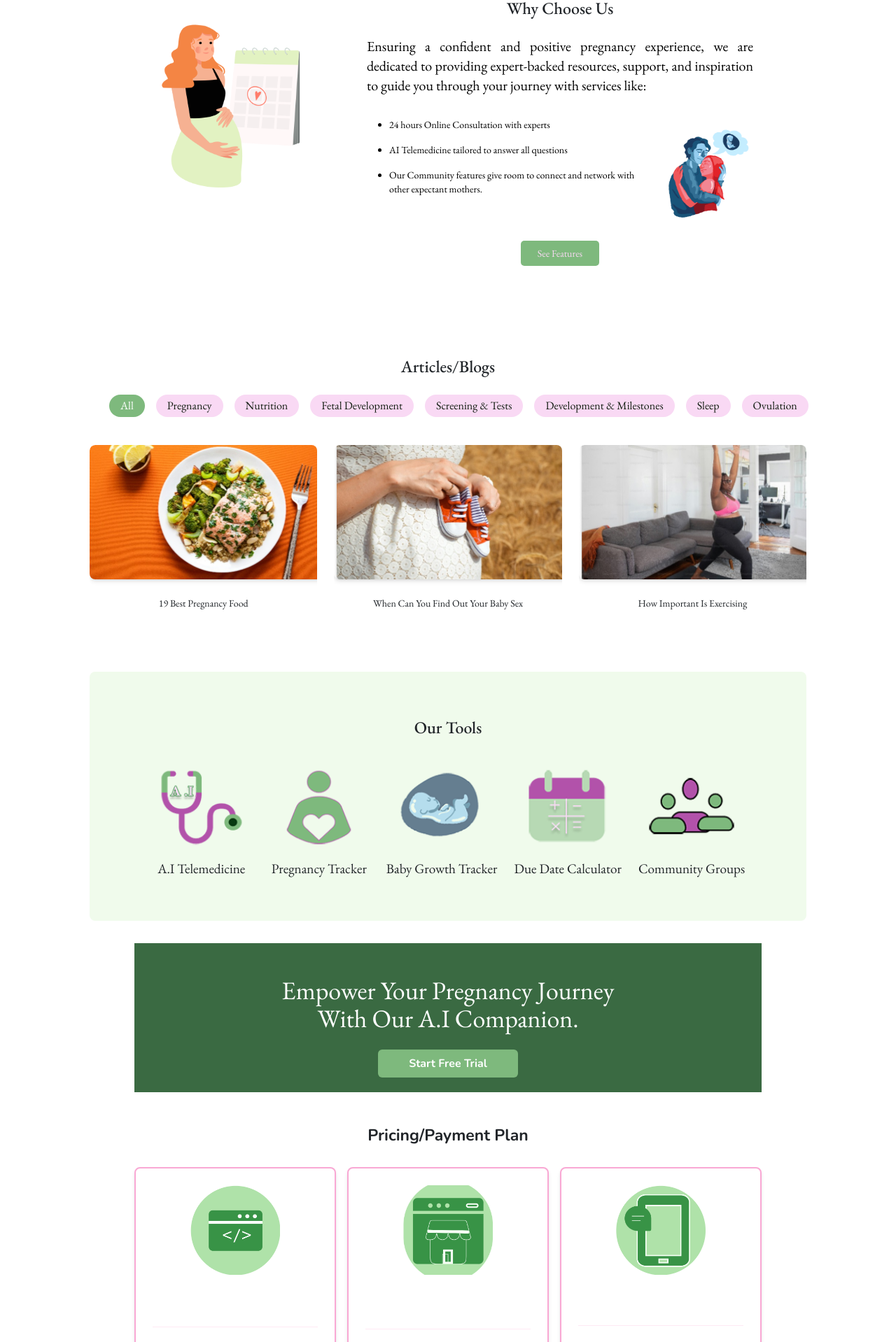
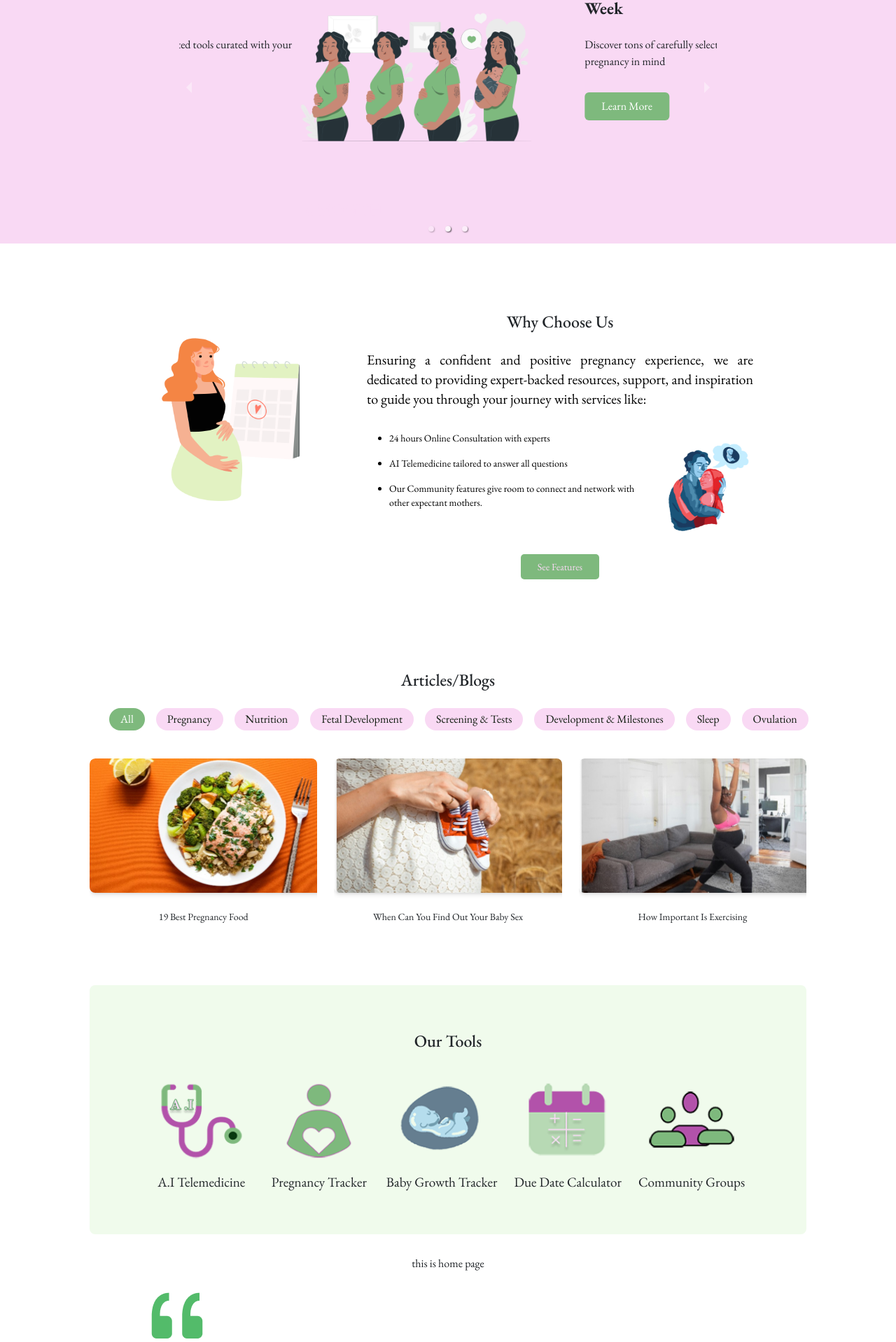
Before and after one commit to Adaobilynda1234/Trakmama-project, a React (Vite) app: page / in a window 1280 px wide. Shown: the part 100-2018 px from the top of the page at 70% size. Built offline with nearby package versions, Linux system fonts and the light colour scheme; the HTML template or start-up script is replaced by a standard one.

Commit message:
dashboard pregnancy tracker

```diff
--- a/src/pages/Home.jsx
+++ b/src/pages/Home.jsx
@@ -1,9 +1,9 @@
 import React from "react";
-import Community from "../components/Community";
-// import Herocarousel from "../components/Herocarousel";
+// import Community from "../components/Community";
+import Herocarousel from "../components/Herocarousel";
 import Article from "../components/articles";
 import Ourtools from "../components/ourtools";
-// import Review from "../components/Review";
+import Review from "../components/Review";
 import Header from "../components/Header";
 import PricingSection from "../components/PricingSection";
 
@@ -14,12 +14,12 @@ import WhyChooseUs from "../components/whychooseus";
 const Home = () => {
   return (
     <div>
-      {/* <Herocarousel /> */}
+      <Herocarousel />
       <WhyChooseUs />
       <Article />
       <Ourtools />
-      {/* <h1 className="text-center">this is home page</h1> */}
-      {/* <Review /> */}
+      <h1 className="text-center">this is home page</h1>
+      <Review />
       <Header />
       <div>
         <br />
@@ -38,7 +38,7 @@ const Home = () => {
         <br />
       </div>
       <PricingSection />
-      <Community />
+      {/* <Community /> */}
       <AboutTrakmama />
     </div>
   );
```
